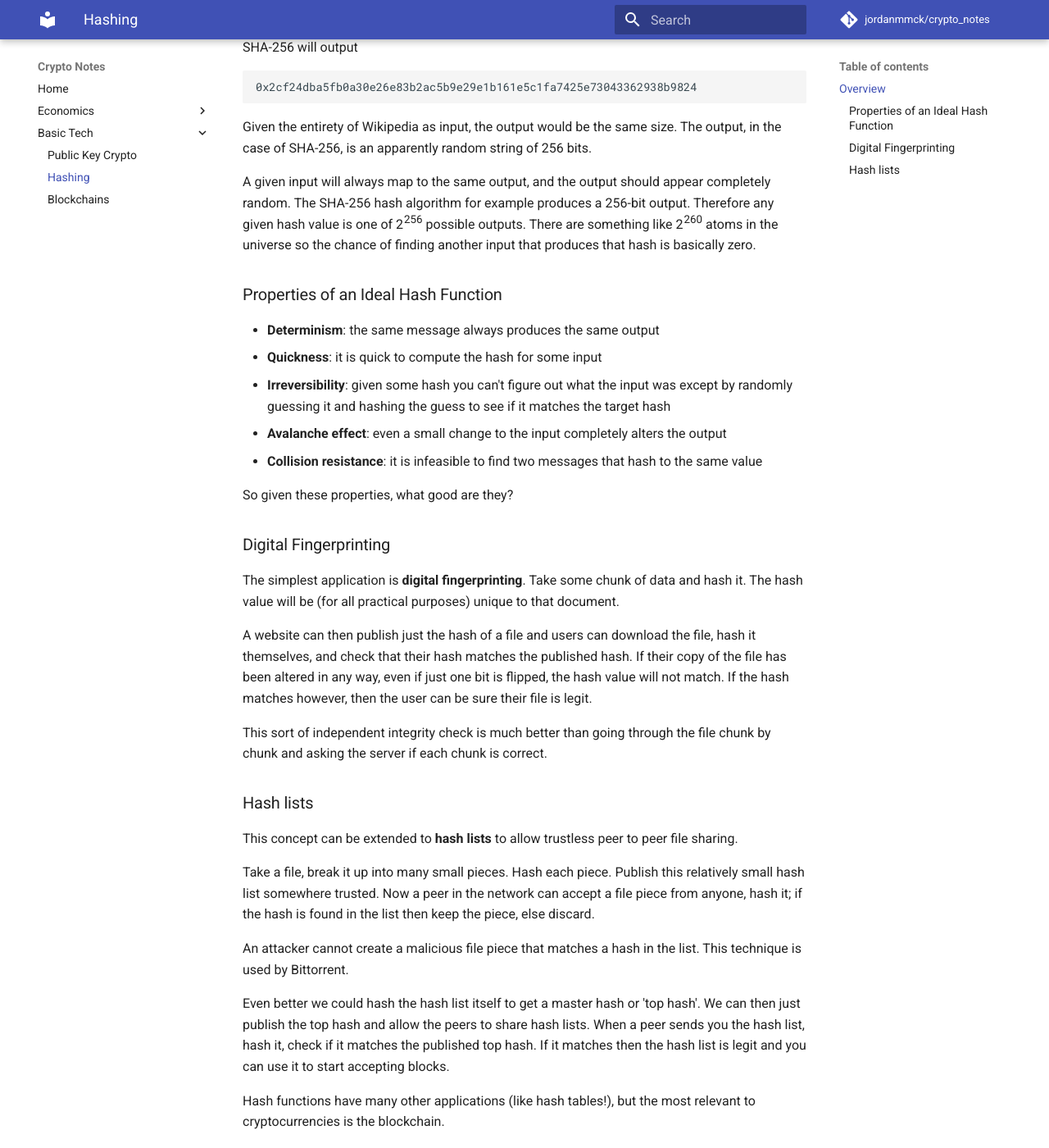
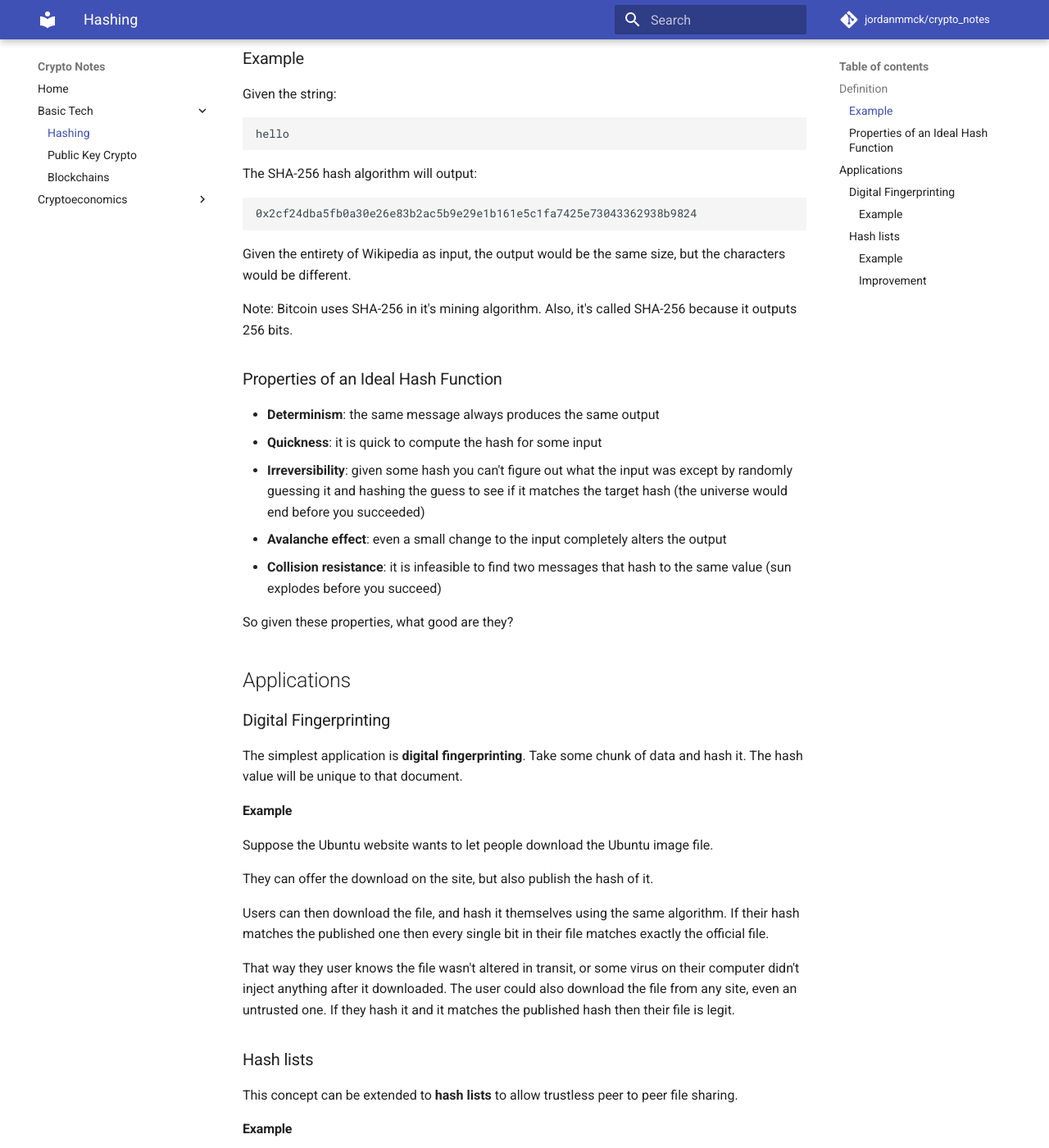
Before and after one commit to brianorwhatever/blockchain, an MkDocs documentation site: the page built from Notes/basic_tech/hashing.md, in a window 1280 px wide and 1400 px high, scrolled down 442 px. Shown: the whole window at 82% size. Built offline with MkDocs 1.6.1 and Material for MkDocs 9.7.7, drawn with Linux system fonts in a browser that asks for light colours; comment, search, counter and statistics services are not loaded; old or Windows-style settings are respelled for this version of MkDocs; some of the changed text lies outside the part shown.

Commit message:
cryptoeconomics, cleaned up all pages

````diff
--- a/Notes/basic_tech/hashing.md
+++ b/Notes/basic_tech/hashing.md
@@ -1,47 +1,63 @@
-Hash functions are the fundamental tools used to create blockchains and are critical to other aspects of cryptocurrencies including mining (for some cryptos).
+Hash functions are a fundamental tool for blockchains, and are used in many other areas of cryptocurrencies. They are also used all over the place in computer science, and are pretty amazing little pieces of digital machinery.
 
-## Overview
+## Definition
 
 Cryptographic hash functions are one-way functions that map data of arbitrary size to some fixed-size output. So whether your input is 1 bit or 1 billion bits the output will be the same size.
 
-For example given the input:
+A hash function can be viewed as a black box, where given some input like the example below, the output is fixed-size, and random looking.
+
+### Example
+Given the string:
 ```
 hello
 ```
-SHA-256 will output
+The SHA-256 hash algorithm will output:
 ```
 0x2cf24dba5fb0a30e26e83b2ac5b9e29e1b161e5c1fa7425e73043362938b9824
 ```
-Given the entirety of Wikipedia as input, the output would be the same size. The output, in the case of SHA-256, is an apparently random string of 256 bits.
+Given the entirety of Wikipedia as input, the output would be the same size, but the characters would be different.
 
-A given input will always map to the same output, and the output should appear completely random. The SHA-256 hash algorithm for example produces a 256-bit output. Therefore any given hash value is one of 2<sup>256</sup> possible outputs. There are something like 2<sup>260</sup> atoms in the universe so the chance of finding another input that produces that hash is basically zero.
+Note: Bitcoin uses SHA-256 in it's mining algorithm. Also, it's called SHA-256 because it outputs 256 bits.
 
 ### Properties of an Ideal Hash Function
 
 * **Determinism**: the same message always produces the same output
 * **Quickness**: it is quick to compute the hash for some input
-* **Irreversibility**: given some hash you can't figure out what the input was except by randomly guessing it and hashing the guess to see if it matches the target hash
+* **Irreversibility**: given some hash you can't figure out what the input was except by randomly guessing it and hashing the guess to see if it matches the target hash (the universe would end before you succeeded)
 * **Avalanche effect**: even a small change to the input completely alters the output
-* **Collision resistance**: it is infeasible to find two messages that hash to the same value
+* **Collision resistance**: it is infeasible to find two messages that hash to the same value (sun explodes before you succeed)
 
 So given these properties, what good are they?
 
+## Applications
 ### Digital Fingerprinting
 
-The simplest application is **digital fingerprinting**. Take some chunk of data and hash it. The hash value will be (for all practical purposes) unique to that document.
+The simplest application is **digital fingerprinting**. Take some chunk of data and hash it. The hash value will be unique to that document.
 
-A website can then publish just the hash of a file and users can download the file, hash it themselves, and check that their hash matches the published hash. If their copy of the file has been altered in any way, even if just one bit is flipped, the hash value will not match. If the hash matches however, then the user can be sure their file is legit.
+#### Example
+Suppose the Ubuntu website wants to let people download the Ubuntu image file.
 
-This sort of independent integrity check is much better than going through the file chunk by chunk and asking the server if each chunk is correct.
+They can offer the download on the site, but also publish the hash of it.
+
+Users can then download the file, and hash it themselves using the same algorithm. If their hash matches the published one then every single bit in their file matches exactly the official file.
+
+That way they user knows the file wasn't altered in transit, or some virus on their computer didn't inject anything after it downloaded. The user could also download the file from any site, even an untrusted one. If they hash it and it matches the published hash then their file is legit.
 
 ### Hash lists
 
 This concept can be extended to **hash lists** to allow trustless peer to peer file sharing.
 
-Take a file, break it up into many small pieces. Hash each piece. Publish this relatively small hash list somewhere trusted. Now a peer in the network can accept a file piece from anyone, hash it; if the hash is found in the list then keep the piece, else discard.
+#### Example
+1. Take a file, perhaps a movie, break it up into many small pieces.
+2. Hash each piece.
+3. Publish this relatively small list of hashes somewhere trusted.
+4. Now a peer in the network can accept a file piece from anyone, hash it; if the hash is found in the list then keep the piece, else discard.
 
-An attacker cannot create a malicious file piece that matches a hash in the list. This technique is used by Bittorrent.
+An attacker cannot create a malicious file piece that matches a hash in the list. It's just too hard to find something that hashes to one of those hashes in the list, except the actual file piece.
 
-Even better we could hash the hash list itself to get a master hash or 'top hash'. We can then just publish the top hash and allow the peers to share hash lists. When a peer sends you the hash list, hash it, check if it matches the published top hash. If it matches then the hash list is legit and you can use it to start accepting blocks.
+This is basically what Bittorrent does.
 
-Hash functions have many other applications (like hash tables!), but the most relevant to cryptocurrencies is the blockchain.
+#### Improvement
+Even better we could hash the *hash-list itself* to get a master-hash or 'top-hash'.
+
+We can then just publish the top-hash and allow the peers to share hash-lists. When a peer sends you the hash-list, hash it, check if it matches the published top-hash. If it matches then the hash-list you were given is legit and you can use it to start accepting blocks.
--- a/Notes/economics/markets.md
+++ b/Notes/cryptoeconomics/markets.md
@@ -8,13 +10,13 @@
 
 Golem will attempt to create a market for computation whereby computers can offer up their resources for a price and buyers (users of that computation) can purchase it.
 
-Anywhere some kind of market exists cryptocurrencies may find application, and markets are everywhere.
+Anywhere some kind of market exists cryptocurrencies may be able to bolster/redefine them. They will likely also ena ble entirely new markets to emerge.
 
 ## Conceptualisation
 
-Typically one good/service is not exchanged directly for another, rather they are exchanged for money. So money is the **medium of exchange** for a market. Money allows the market to fluidly operate.
+Typically one good/service is not exchanged directly for another, rather they are exchanged for money. So money, in whatever form, is the **medium of exchange** for a market. Money allows the market to fluidly operate.
 
-Markets are **decentralised, resource allocating systems**.
+Markets are meritorious, **decentralised, resource allocating systems**.
 
 ### Decentralisation
 
@@ -30,8 +32,6 @@
 
 So a market can be a way for people to collectively orchestrate themselves and direct their efforts toward whatever it is that they value. This is a bottom up approach to human coordination that is *much* stronger than top down.
 
-The problem up until now is that it has not been possible to actually decide what we want to incentivize and create a market that achieves that. Partly because we can't just define arbitrary market rules and ensure that participants follow them without huge overhead.
-
 ## Price
 
 One of the things that markets do is price goods/services. The mechanism by which this is done is supply and demand. The market should determine the proper price for a good/service such that the 'correct' amount of effort/resources are allocated to producing it.
@@ -40,11 +40,13 @@
 
 Sometimes producing a good/service will have some impact on another party that did not necessarily have a say in the exchange. Externalities may be 'unpriced' in the sense that the damage/benefit was not priced in when the transaction happened.
 
+### Example
+
 The common example is pollution. Markets demand goods whose production pollutes the environment. People who had no part in the exchange may suffer the consequences of the pollution. It may also cost future generations huge amounts of money to fix. Neither of these were priced into the intial transaction.
 
 ## Efficiency
 
-Markets are efficient in the sense that they price goods, and therefore allocate resources more 'accurately' than any individual or group could manage. If it were up to some group to decide what the 'correct' price of a commodity was, and all sellers had to follow it, they would likely either be too high and consumers would suffer the high price, be unable to buy, and sellers would likely make *less*; or price too low and sellers would suffer low profit and production would drop.
+Markets are efficient in the sense that they price goods, and therefore allocate resources more 'accurately' than any individual or group could manage.
 
 ## Free markets
 
--- /dev/null
+++ b/Notes/cryptoeconomics/money.md
@@ -0,0 +1,61 @@
+## Functions of Money
+The key functions of money are **medium of exchange**, **unit of account**, and **store of value**. If some material/medium/system can serve these functions, and gains enough confidence and use, then it is in principle as valid a form of money as any other.
+
+### Medium of Exchange
+Medium of exchange just means that the money serves as the thing that people trade in place of actual goods.
+
+To be a good medium of exchange a money should be portable, durable, fungible (any dollar is just as good as any other), scarce, and easily divisible.
+
+#### Example
+Rather than trading a pair of shoes for a chicken, you trade some money for the chicken and everyone else does the same.
+
+### Unit of Account
+Price everything in units of the money. So all goods and services are priced in terms of a common measure.
+
+#### Example
+This is the ability to say a chicken is worth X dollars, a pair of shoes is worth Y dollars, rather than saying a chicken is worth Z pairs of shoes.
+
+### Store of Value
+> To act as a store of value, a money must be able to be reliably saved, stored, and retrieved… (Wikipedia)
+
+So your money should be able to hold value over time and then be used later.
+
+#### Example
+Gold is good for store of value. Gold doesn't evaporate away and the supply doesn't inflate too much. People have valued it for thousands of years so it will probably remain valuable in 10 years or 50.
+
+## Fiat
+Fiat is government-backed money. Usually a government will make it law that their fiat currency must be used for paying taxes, wages etc. and usually all businesses by law must accept fiat.
+
+We tend to think of fiat as paper money, but something like 90% of the fiat money in circulation only exists as numbers in accounts/databases and has no physical counterpart. The digital portion still counts as being part of the same fiat supply.
+
+Fiat has been criticised as being inflationary, and centralised.
+
+### Centralisation
+The amount of fiat that gets produced is controlled either directly by the government or kinda indirectly through a kinda separate entity like the Federal Reserve.
+
+This organisation decides how much money will be produced, by whom, and in what manner (printing cash, [fractional lending](https://www.khanacademy.org/economics-finance-domain/macroeconomics/monetary-system-topic/fractional-reserve-banking-tut/v/overview-of-fractional-reserve-banking), etc).
+
+This centralisation represents some risk as the controlling organisation may be attacked or become corrupt. They may produce too much money too quickly, and the country could suffer hyper-inflation. This has happened in Austria, China, Germany, Greece, Zimbabwe and many other countries.
+
+### Inflation
+The US and Canada aim for something like 2% annual inflation. What this means is that if there is a total of `X` Canadian dollars in circulation right now, then one year from now there will be `X*1.02` total dollars in circulation. So the total supply of money is increasing constantly.
+
+If you keep your money in a savings account you might get `.25%` interest or something like that, much less than the rate of inflation. So your money is devalued annually (relative to the total supply) by `1.75%`.
+
+One way to look at this is that 1.75% of the value of your money is skimmed off every year and sent to the banks or whoever is issuing the new money.
+
+### Hyperinflation
+
+Hyperinflation occurs when, for whatever reason, the rate of inflation gets completely out of control.
+
+Maybe the most well known example is in Zimbabwe where the Zimbabwe dollar (ZWL) went from:
+```
+1.25 ZWL = 1 USD
+```
+to:
+
+```
+688,000,000,000 ZWL = 1 USD
+```
+
+They had **100 trillion** dollar bills!
--- /dev/null
+++ b/Notes/cryptoeconomics/networks.md
@@ -0,0 +1,29 @@
+Many apsects of human organisation and cooperation can be viewed as networks. Human society can be viewed as a collection of overlapping networks.
+
+Naval Ravikant talks about this idea quite a bit. Check [this](https://hackernoon.com/reflections-on-the-best-blockchain-tweets-ever-written-d488af960d4f) post for some exposition on some of his views.
+
+### Examples
+
+All the people using a particular form of money make up a network. All the people participating in an economy make up a network. The residents of a city or country make up a network. These networks obviously overlap quite a bit.
+
+The people involved in the iPhone supply chain form a network by virtue of their all contributing to that one product. But many of those people also work to produce other products, so they are also part of those networks as well.
+
+The cars on road system constitute a network, the internet connected computers of the world make up a network (the internet). And so on.
+
+These networks are systems of human organisation, and are incredibly useful.
+
+## Better Networks
+
+One of the great challenges of human history has been to build better, more efficient, more sophisticated networks.
+
+There are many ways to improve the functioning of a network. Better communication between participants may be of great benefit. Improving the effectiveness of individuals within the network no doubt makes the network more effective.
+
+Another way to not only improve the functioning of a given network but also enable entirely new, previously untenable networks to form, is to come up with a better medium/structure/framework within which to define and enforce network rules.
+
+Our existing networks have their rules defined very loosely by a collection of laws, regulations, and agreements. These mechanisms are costly to maintain, imprecise, and often easily subverted.
+
+### Cryptoeconomics
+
+The promise of Cryptoeconomics is networks/systems for which the rules are absolute and enforced with little or no overhead.
+
+Since networks are **everywhere** and most of them function pretty poorly the potential here cannot be overstated.
--- a/Notes/economics/money.md
+++ /dev/null
@@ -1,55 +0,0 @@
-## Functions of Money
-
-The key functions of money are **medium of exchange**, **unit of account**, and **store of value**. If some material/medium/system can serve these functions, and gains enough confidence and use, then it is as valid a form of money as any other (though it may or may not be recognized by a government, and may or may not be accepted by a vendor).
-
-### Medium of Exchange
-
-Medium of exchange just means that the money serves as the thing that people trade in place of actual goods. Rather than trading a pair of shoes for a chicken, you trade some money for the chicken. This is a massive gain in terms of ease-of-trade. To be a good medium of exchange a money should be portable, durable, fungible (any dollar is just as good as any other), scarce, and easily divisible.
-
-### Unit of Account
-
-This is the ability to say a chicken is worth X dollars, a pair of shoes is worth Y dollars, rather than saying a chicken is worth Z pairs of shoes. So all goods and services are priced in terms of a common measure. This is obviously useful in determining how valuable something is in relation to everything else. This allows for all kinds of accounting and economic analysis.
-
-### Store of Value
-
-> To act as a store of value, a money must be able to be reliably saved, stored, and retrieved… (Wikipedia)
-
-So your money should be able to hold value over time and then be used later.
-
-## Fiat
-
-Fiat is government backed money. Usually a government will make it law that their fiat currency must be used for paying taxes, wages etc. and usually all businesses by law must accept fiat.
-
-We tend to think of fiat as paper money, but something like 90% of the fiat money in circulation only exists as numbers in accounts/databases and has no physical counterpart.
-
-Fiat has been criticised as being inflationary, and centralised.
-
-### Centralisation
-
-The amount of fiat that gets produced is controlled either directly by the government or indirectly through a somewhat separate entity like the Federal Reserve. This organisation decides how much money will be produced, by whom, and in what manner (printing cash, fractional lending etc).
-
-This centralisation represents some risk as the controlling organisation may be attacked or become corrupt. They may produce too much money too quickly, and the country could suffer hyper-inflation. This has happened in Austria, China, Germany, Greece, Zimbabwe and many other countries.
-
-### Inflation
-
-The US and Canada aim for something like 2% annual inflation. What this means is that if there is a total of `X` Canadian dollars in circulation right now, then one year from now there will be `X*1.02` total dollars in circulation. So the total supply of money is increasing constantly.
-
-If you keep your money in a savings account you might get `.25%` interest or something like that, much less than the rate of inflation. So your money is devalued annually (relative to the total supply) by `1.75%`.
-
-One way to look at this is that 1.75% of the value of your money is skimmed off every year and sent to the banks or whoever is issuing the new money.
-
-### Hyperinflation
-
-Hyperinflation occurs when, for whatever reason, the rate of inflation gets completely out of control.
-
-Maybe the most well known example is in Zimbabwe where the Zimbabwe dollar (ZWL) went from:
-```
-1.25 ZWL = 1 USD
-```
-to:
-
-```
-688,000,000,000 ZWL = 1 USD
-```
-
-They had **100 trillion** dollar bills!
--- a/mkdocs.yml
+++ b/mkdocs.yml
@@ -16,13 +16,14 @@
 docs_dir: Notes
 pages:
 - Home: 'index.md'
-- Economics:
-    - 'Markets': 'economics/markets.md'
-    - 'Money': 'economics/money.md'
 - Basic Tech:
+    - 'Hashing': 'basic_tech/hashing.md'
     - 'Public Key Crypto': 'basic_tech/pubkey.md'
-    - 'Hashing': 'basic_tech/hashing.md'
     - 'Blockchains': 'basic_tech/blockchain.md'
+- Cryptoeconomics:
+    - 'Markets': 'cryptoeconomics/markets.md'
+    - 'Money': 'cryptoeconomics/money.md'
+    - 'Networks': 'cryptoeconomics/networks.md'
 
 # options
 extra:
````
Also changed, not shown: other parts of Notes/cryptoeconomics/markets.md (+3 -1 lines), Notes/basic_tech/blockchain.md (+8 -7 lines), Notes/basic_tech/pubkey.md (+1 -1 lines).
